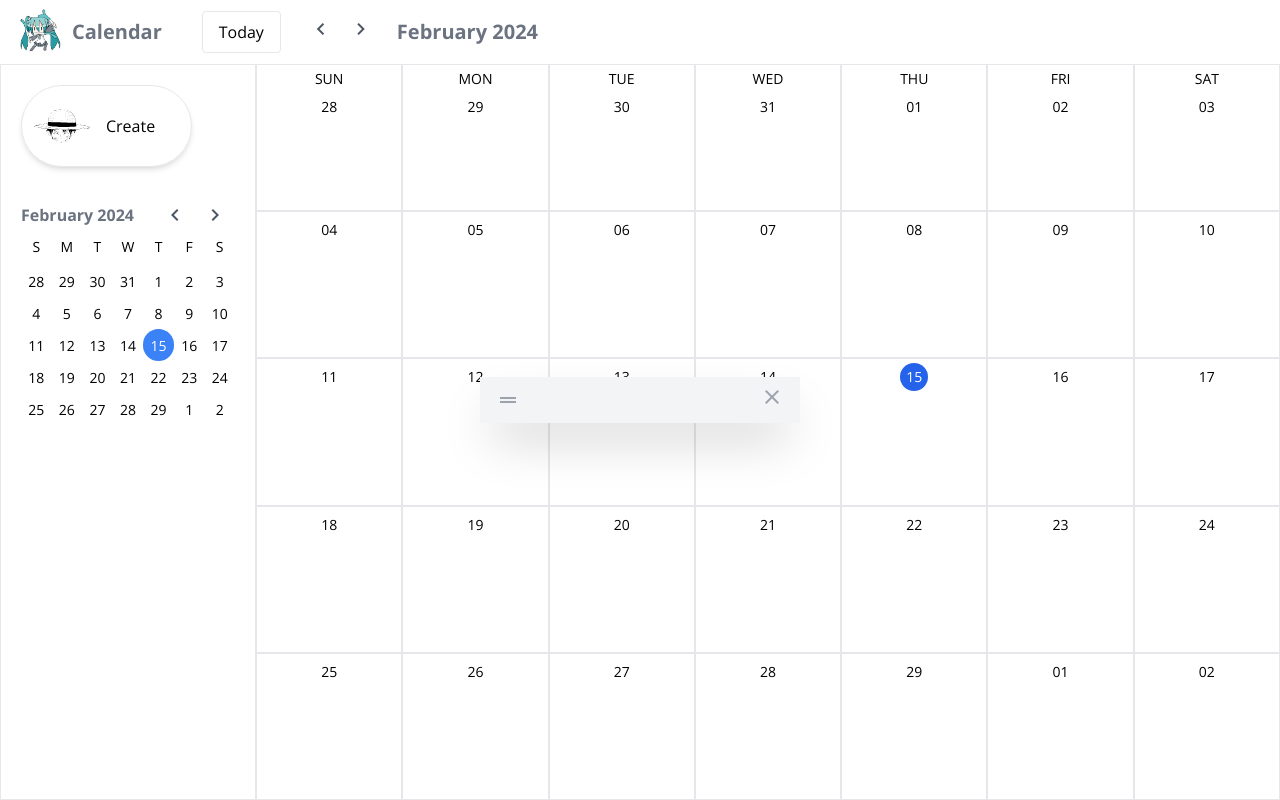
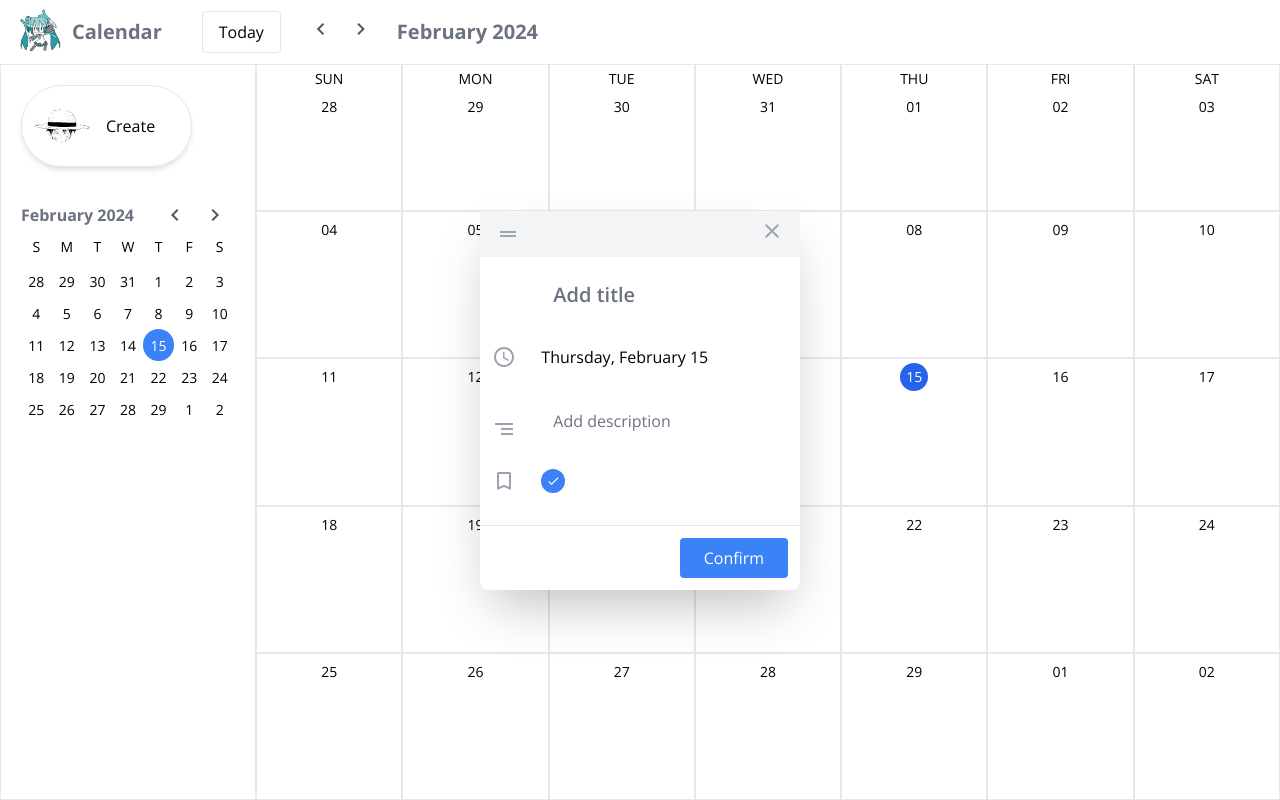
Before and after one commit to cath-ly/Calendar-App, a React (Create React App) app: page / in a window 1280 px wide. Both pictures are taken after a click on the button "Create". Built offline with nearby package versions, Linux system fonts and the light colour scheme.

Commit message:
Added more sections onto EventModel consisting of: Date, Title, Description, and Label

```diff
--- a/src/components/EventModel.js
+++ b/src/components/EventModel.js
@@ -1,8 +1,15 @@
-import React, { useContext } from "react";
+import React, { useContext, useState } from "react";
 import GlobalContext from "../contexts/GlobalContext";
 
+// Label colors used in Labeling new events, founded in Background Color in tailwindcss
+const labelClasses = ["blue", "red", "yellow", "emerald", "purple", "pink"];
+
 export default function EventModel() {
-  const { setShowEventModel } = useContext(GlobalContext);
+  const [title, setTitle] = useState("");
+  const [description, setDescription] = useState([]);
+  const [selectedLabel, setSelectedLabel] = useState(labelClasses[0]);
+  const { selectedDay, setShowEventModel } = useContext(GlobalContext);
+
   return (
     <div className="h-screen w-full fixed left-0 top-0 flex justify-center items-center">
       <form className="bg-white rounded-lg shadow-2xl w-1/4">
@@ -14,6 +21,63 @@
             <span className="material-icons-outlined text-gray-400">close</span>
           </button>
         </header>
+        <div className="p-3">
+          <div className="grid grid-cols-1/5 items-end gap-y-7">
+            <div></div>
+
+            <input
+              type="text"
+              name="title"
+              placeholder="Add title"
+              value={title}
+              required
+              className="pt-3 border-0 text-gray-600 text-xl font-semibold pb-2 w-full border-gray-200 focus:outline-none focus:ring-0 focus:border-blue-500"
+              onChange={(e) => setTitle(e.target.value)}
+            />
+            <span className="material-icons-outlined text-gray-400">
+              schedule
+            </span>
+            <p>{selectedDay.format("dddd, MMMM DD")}</p>
+
+            <span className="material-icons-outlined text-gray-400">
+              segment
+            </span>
+            <input
+              type="text"
+              name="description"
+              placeholder="Add description"
+              value={description}
+              required
+              className="pt-3 border-0 text-gray-600 pb-2 w-full border-gray-200 focus:outline-none focus:ring-0 focus:border-blue-500"
+              onChange={(e) => setDescription(e.target.value)}
+            />
+
+            <span className="material-icons-outlined text-gray-400">
+              bookmark_border
+            </span>
+            <div className="flex gap-x-2">
+              {labelClasses.map((label, i) => (
+                <span
+                  key={i}
+                  onClick={() => setSelectedLabel(label)}
+                  className={`bg-${label}-500 w-6 h-6 rounded-full flex items-center justify-center cursor-pointer`}>
+                  {selectedLabel === label && (
+                    <span className="material-icons-outlined text-white text-sm items-center">
+                      check
+                    </span>
+                  )}
+                </span>
+              ))}
+            </div>
+          </div>
+        </div>
+        <footer className="flex justify-end border-t p-3 mt-5">
+          <button
+            type="submit"
+            className="bg-blue-500 hover:bg-blue-600 px-6 py-2 rounded text-white">
+            Confirm
+          </button>
+        </footer>
       </form>
     </div>
   );
```
